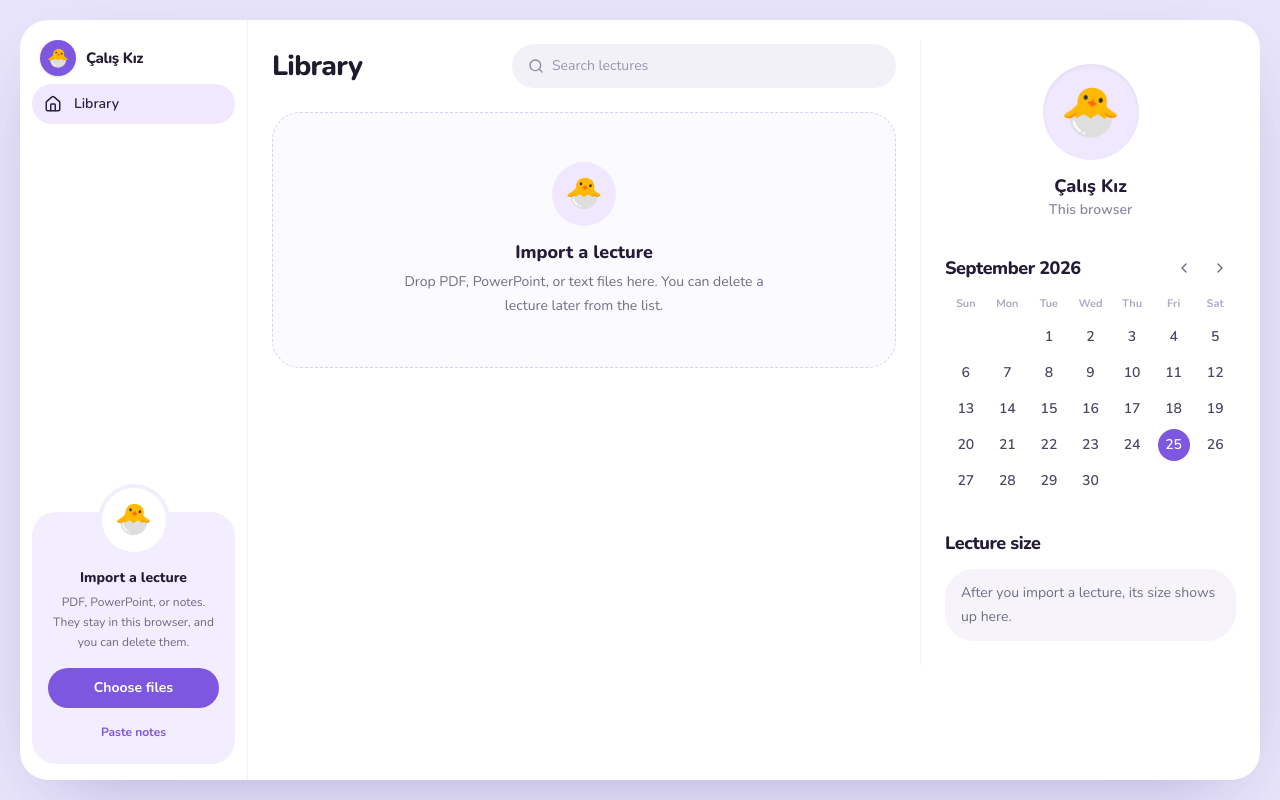
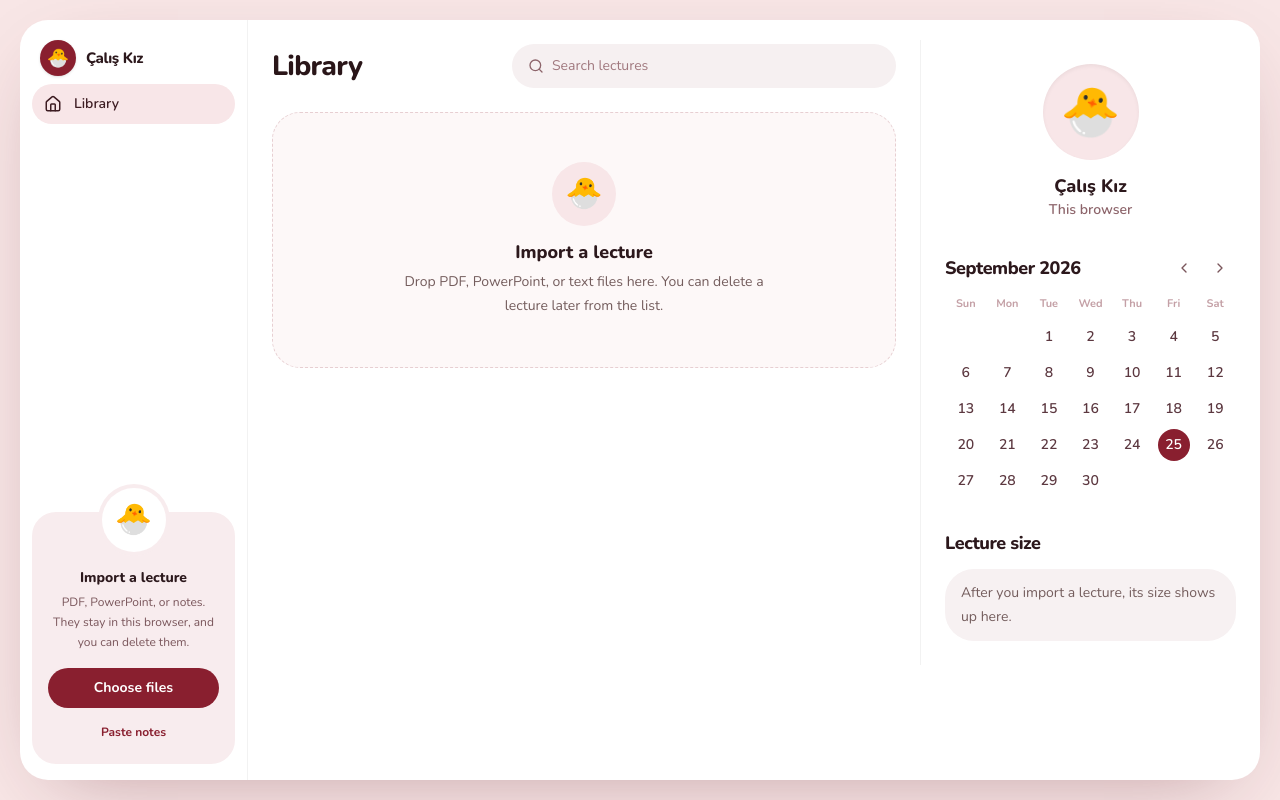
Before and after one commit to themultiversedesignstudio/preround, a Next.js app: page / in a window 1280 px wide. Built offline with nearby package versions, Linux system fonts and the light colour scheme.

Commit message:
Shift the dashboard palette from lavender to maroon.
Page background, buttons, active navigation, and lecture cards now use a wine and blush palette.

Co-authored-by: themultiversedesignstudio <themultiversedesignstudio@users.noreply.github.com>

```diff
--- a/src/app/globals.css
+++ b/src/app/globals.css
@@ -49,38 +49,38 @@
 }
 
 :root {
-  --background: oklch(0.93 0.03 293);
-  --foreground: oklch(0.28 0.04 285);
+  --background: oklch(0.94 0.02 18);
+  --foreground: oklch(0.28 0.04 18);
   --card: oklch(1 0 0);
-  --card-foreground: oklch(0.28 0.04 285);
+  --card-foreground: oklch(0.28 0.04 18);
   --popover: oklch(1 0 0);
-  --popover-foreground: oklch(0.28 0.04 285);
-  --primary: oklch(0.57 0.2 292);
-  --primary-foreground: oklch(0.99 0.005 290);
-  --secondary: oklch(0.95 0.03 293);
-  --secondary-foreground: oklch(0.32 0.05 285);
-  --muted: oklch(0.96 0.015 293);
-  --muted-foreground: oklch(0.55 0.03 285);
-  --accent: oklch(0.94 0.04 295);
-  --accent-foreground: oklch(0.3 0.06 285);
+  --popover-foreground: oklch(0.28 0.04 18);
+  --primary: oklch(0.42 0.14 18);
+  --primary-foreground: oklch(0.98 0.01 18);
+  --secondary: oklch(0.95 0.02 18);
+  --secondary-foreground: oklch(0.32 0.05 18);
+  --muted: oklch(0.96 0.012 18);
+  --muted-foreground: oklch(0.5 0.03 18);
+  --accent: oklch(0.94 0.03 18);
+  --accent-foreground: oklch(0.32 0.06 18);
   --destructive: oklch(0.577 0.245 27.325);
-  --border: oklch(0.91 0.02 293);
-  --input: oklch(0.91 0.02 293);
-  --ring: oklch(0.57 0.2 292);
-  --chart-1: oklch(0.57 0.2 292);
-  --chart-2: oklch(0.72 0.12 70);
-  --chart-3: oklch(0.7 0.1 250);
-  --chart-4: oklch(0.75 0.12 330);
-  --chart-5: oklch(0.62 0.14 200);
+  --border: oklch(0.9 0.02 18);
+  --input: oklch(0.9 0.02 18);
+  --ring: oklch(0.42 0.14 18);
+  --chart-1: oklch(0.42 0.14 18);
+  --chart-2: oklch(0.7 0.1 35);
+  --chart-3: oklch(0.62 0.1 15);
+  --chart-4: oklch(0.75 0.08 50);
+  --chart-5: oklch(0.55 0.1 10);
   --radius: 1rem;
   --sidebar: oklch(1 0 0);
-  --sidebar-foreground: oklch(0.28 0.04 285);
-  --sidebar-primary: oklch(0.57 0.2 292);
-  --sidebar-primary-foreground: oklch(0.99 0.005 290);
-  --sidebar-accent: oklch(0.94 0.04 295);
-  --sidebar-accent-foreground: oklch(0.3 0.06 285);
-  --sidebar-border: oklch(0.91 0.02 293);
-  --sidebar-ring: oklch(0.57 0.2 292);
+  --sidebar-foreground: oklch(0.28 0.04 18);
+  --sidebar-primary: oklch(0.42 0.14 18);
+  --sidebar-primary-foreground: oklch(0.98 0.01 18);
+  --sidebar-accent: oklch(0.94 0.03 18);
+  --sidebar-accent-foreground: oklch(0.32 0.06 18);
+  --sidebar-border: oklch(0.9 0.02 18);
+  --sidebar-ring: oklch(0.42 0.14 18);
 }
 
 .dark {
--- a/src/components/app-shell.tsx
+++ b/src/components/app-shell.tsx
@@ -59,20 +59,20 @@ export function AppShell({
         onFiles([...event.dataTransfer.files])
       }}
     >
-      <div className="relative mx-auto flex min-h-[calc(100dvh-1rem)] max-w-[1440px] flex-col overflow-hidden rounded-[28px] bg-white shadow-[0_24px_80px_-36px_rgba(76,53,140,0.45)] md:min-h-[calc(100dvh-2.5rem)] md:flex-row">
+      <div className="relative mx-auto flex min-h-[calc(100dvh-1rem)] max-w-[1440px] flex-col overflow-hidden rounded-[28px] bg-white shadow-[0_24px_80px_-36px_rgba(92,28,40,0.42)] md:min-h-[calc(100dvh-2.5rem)] md:flex-row">
         <aside className="flex w-full shrink-0 flex-col md:w-[228px] md:border-r md:border-black/5">
           <div className="flex items-center justify-between px-4 pt-4 pb-2 md:px-5 md:pt-5">
             <Link href="/" className="flex items-center gap-2.5">
               <span className="grid size-9 place-items-center rounded-xl bg-primary text-lg shadow-sm">
                 <span aria-hidden="true">🐣</span>
               </span>
-              <span className="text-[15px] font-extrabold tracking-tight text-[#241c36]">
+              <span className="text-[15px] font-extrabold tracking-tight text-[#2c181c]">
                 Çalış Kız
               </span>
             </Link>
             <button
               type="button"
-              className="grid size-9 place-items-center rounded-xl text-[#6d6780] hover:bg-[#f4f0ff] md:hidden"
+              className="grid size-9 place-items-center rounded-xl text-[#7a565b] hover:bg-[#f8eeef] md:hidden"
               aria-expanded={menuOpen}
               aria-label={menuOpen ? "Close menu" : "Open menu"}
               onClick={() => setMenuOpen((open) => !open)}
@@ -89,8 +89,8 @@ export function AppShell({
             {nav.map((item) => {
               const Icon = item.icon
               const className = cn(
-                "flex items-center gap-3 rounded-2xl px-3 py-2.5 text-left text-sm font-semibold text-[#6d6780] transition-colors hover:bg-[#f6f2ff]",
-                item.active && "bg-[#efe8ff] text-[#2a2340]"
+                "flex items-center gap-3 rounded-2xl px-3 py-2.5 text-left text-sm font-semibold text-[#7a565b] transition-colors hover:bg-[#f8eeef]",
+                item.active && "bg-[#f8e6e8] text-[#3d1c22]"
               )
               const inner = (
                 <>
@@ -145,17 +145,17 @@ export function AppShell({
         <div className="flex min-w-0 flex-1 flex-col xl:flex-row">
           <div className="min-w-0 flex-1 px-4 py-5 sm:px-6 sm:py-6">
             <header className="mb-6 flex flex-col gap-4 lg:flex-row lg:items-center lg:justify-between">
-              <h1 className="text-[28px] leading-tight font-extrabold tracking-tight break-words text-[#1e1b2e]">
+              <h1 className="text-[28px] leading-tight font-extrabold tracking-tight break-words text-[#2a1619]">
                 {title}
               </h1>
               {onSearch ? (
-                <label className="flex h-11 w-full items-center gap-2 rounded-full bg-[#f3f1f8] px-4 text-sm text-[#8d87a0] lg:max-w-sm">
+                <label className="flex h-11 w-full items-center gap-2 rounded-full bg-[#f6f0f1] px-4 text-sm text-[#8d656b] lg:max-w-sm">
                   <Search className="size-4 shrink-0" />
                   <input
                     value={search ?? ""}
                     onChange={(event) => onSearch(event.target.value)}
                     placeholder={searchPlaceholder}
-                    className="w-full bg-transparent text-foreground outline-none placeholder:text-[#9a94ab]"
+                    className="w-full bg-transparent text-foreground outline-none placeholder:text-[#a0787e]"
                   />
                 </label>
               ) : null}
--- a/src/components/library-view.tsx
+++ b/src/components/library-view.tsx
@@ -34,8 +34,8 @@ import { cn } from "cn"
 
 const PASTELS = [
   { bg: "bg-[#FFE3BF]", ink: "text-[#8A5A16]", bubble: "bg-white/75" },
-  { bg: "bg-[#E4D7FF]", ink: "text-[#5436A8]", bubble: "bg-white/75" },
-  { bg: "bg-[#D5E6FF]", ink: "text-[#24508F]", bubble: "bg-white/75" },
+  { bg: "bg-[#F3C6CB]", ink: "text-[#7A2434]", bubble: "bg-white/75" },
+  { bg: "bg-[#F0D0C8]", ink: "text-[#7A3A32]", bubble: "bg-white/75" },
 ]
 
 function formatWhen(iso: string) {
@@ -198,17 +198,17 @@ export function LibraryView() {
           <button
             type="button"
             onClick={() => inputRef.current?.click()}
-            className="flex min-h-64 w-full flex-col items-center justify-center gap-3 rounded-[28px] border border-dashed border-[#d9d0ee] bg-[#fbfaff] px-6 py-12 text-center"
+            className="flex min-h-64 w-full flex-col items-center justify-center gap-3 rounded-[28px] border border-dashed border-[#e7cfd2] bg-[#fdf8f8] px-6 py-12 text-center"
           >
             {busy ? (
               <LoaderCircle className="size-8 animate-spin text-primary" />
             ) : (
-              <span className="grid size-16 place-items-center rounded-3xl bg-[#efe8ff] text-3xl">
+              <span className="grid size-16 place-items-center rounded-3xl bg-[#f8e6e8] text-3xl">
                 🐣
               </span>
             )}
             <div className="space-y-1">
-              <p className="text-lg font-extrabold text-[#241c36]">
+              <p className="text-lg font-extrabold text-[#2c181c]">
                 {query.trim() ? "No lectures match that search" : "Import a lecture"}
               </p>
               <p className="mx-auto max-w-sm text-sm leading-6 text-muted-foreground">
@@ -222,7 +222,7 @@ export function LibraryView() {
           <>
             <section className="space-y-4">
               <div className="flex items-center justify-between">
-                <h2 className="text-lg font-extrabold tracking-tight text-[#241c36]">
+                <h2 className="text-lg font-extrabold tracking-tight text-[#2c181c]">
                   New lectures
                 </h2>
                 <button
@@ -244,7 +244,7 @@ export function LibraryView() {
                   return (
                     <article
                       key={doc.id}
-                      className="flex flex-col rounded-[24px] bg-[#fbfaff] p-3 ring-1 ring-black/5"
+                      className="flex flex-col rounded-[24px] bg-[#fdf8f8] p-3 ring-1 ring-black/5"
                     >
                       <div
                         className={cn(
@@ -266,17 +266,17 @@ export function LibraryView() {
                       </div>
                       <div className="flex items-end justify-between gap-3 px-1 pt-3 pb-1">
                         <div className="min-w-0">
-                          <h3 className="truncate text-base font-extrabold text-[#241c36]">
+                          <h3 className="truncate text-base font-extrabold text-[#2c181c]">
                             {doc.name}
                           </h3>
-                          <p className="text-xs font-semibold text-[#8d87a0]">
+                          <p className="text-xs font-semibold text-[#8d656b]">
                             {doc.slides.length} slides
                           </p>
                         </div>
                         <Link
                           href={`/study/${doc.id}`}
                           aria-label={`Study ${doc.name}`}
-                          className="grid size-9 shrink-0 place-items-center rounded-full bg-white text-[#241c36] shadow-sm ring-1 ring-black/5 hover:bg-[#efe8ff]"
+                          className="grid size-9 shrink-0 place-items-center rounded-full bg-white text-[#2c181c] shadow-sm ring-1 ring-black/5 hover:bg-[#f8e6e8]"
                         >
                           <ChevronRight className="size-4" />
                         </Link>
@@ -289,17 +289,17 @@ export function LibraryView() {
 
             <section id="my-lectures" className="mt-8">
               <div className="mb-3 flex items-center justify-between">
-                <h2 className="text-lg font-extrabold tracking-tight text-[#241c36]">
+                <h2 className="text-lg font-extrabold tracking-tight text-[#2c181c]">
                   My lectures
                 </h2>
-                <p className="text-sm font-semibold text-[#8d87a0]">
+                <p className="text-sm font-semibold text-[#8d656b]">
                   {filtered.length} saved
                 </p>
               </div>
               <div className="overflow-x-auto">
                 <table className="w-full min-w-[640px] text-left">
                   <thead>
-                    <tr className="text-xs font-semibold text-[#9a94ab]">
+                    <tr className="text-xs font-semibold text-[#a0787e]">
                       <th className="pb-3 font-semibold">Lecture</th>
                       <th className="pb-3 font-semibold">Added</th>
                       <th className="pb-3 font-semibold">Slides</th>
@@ -326,20 +326,20 @@ export function LibraryView() {
                                 <KindIcon kind={doc.kind} className="size-5" />
                               </span>
                               <div className="min-w-0">
-                                <p className="truncate font-bold text-[#241c36]">{doc.name}</p>
-                                <p className="text-xs text-[#8d87a0]">
+                                <p className="truncate font-bold text-[#2c181c]">{doc.name}</p>
+                                <p className="text-xs text-[#8d656b]">
                                   {doc.slides.length} slides
                                 </p>
                               </div>
                             </div>
                           </td>
-                          <td className="py-3 pr-3 text-sm font-semibold text-[#4c4563]">
+                          <td className="py-3 pr-3 text-sm font-semibold text-[#5c3840]">
                             {formatWhen(doc.createdAt)}
                           </td>
-                          <td className="py-3 pr-3 text-sm font-semibold text-[#4c4563]">
+                          <td className="py-3 pr-3 text-sm font-semibold text-[#5c3840]">
                             {doc.slides.length}
                           </td>
-                          <td className="py-3 pr-3 text-sm font-semibold text-[#4c4563]">
+                          <td className="py-3 pr-3 text-sm font-semibold text-[#5c3840]">
                             {kindLabel(doc.kind)}
                           </td>
                           <td className="py-3">
@@ -421,12 +421,12 @@ function ImportCard({
   onPaste: () => void
 }) {
   return (
-    <div className="relative mt-8 rounded-[24px] bg-[#f3eefe] px-4 pt-14 pb-4">
-      <div className="absolute -top-6 left-1/2 grid size-16 -translate-x-1/2 place-items-center rounded-full bg-white text-3xl shadow-sm ring-4 ring-[#f3eefe]">
+    <div className="relative mt-8 rounded-[24px] bg-[#f8ecee] px-4 pt-14 pb-4">
+      <div className="absolute -top-6 left-1/2 grid size-16 -translate-x-1/2 place-items-center rounded-full bg-white text-3xl shadow-sm ring-4 ring-[#f8ecee]">
         <span aria-hidden="true">🐣</span>
       </div>
-      <p className="text-center text-sm font-extrabold text-[#241c36]">Import a lecture</p>
-      <p className="mt-1 text-center text-xs leading-5 text-[#6d6780]">
+      <p className="text-center text-sm font-extrabold text-[#2c181c]">Import a lecture</p>
+      <p className="mt-1 text-center text-xs leading-5 text-[#7a565b]">
         PDF, PowerPoint, or notes. They stay in this browser, and you can delete them.
       </p>
       <button
@@ -456,21 +456,21 @@ function LibraryAside({ docs }: { docs: StudyDoc[] }) {
   return (
     <div className="space-y-8">
       <div className="flex flex-col items-center text-center">
-        <span className="grid size-24 place-items-center rounded-full bg-[#efe8ff] text-5xl shadow-inner">
+        <span className="grid size-24 place-items-center rounded-full bg-[#f8e6e8] text-5xl shadow-inner">
           <span aria-hidden="true">🐣</span>
         </span>
-        <p className="mt-3 text-lg font-extrabold text-[#241c36]">Çalış Kız</p>
-        <p className="text-sm font-semibold text-[#8d87a0]">This browser</p>
+        <p className="mt-3 text-lg font-extrabold text-[#2c181c]">Çalış Kız</p>
+        <p className="text-sm font-semibold text-[#8d656b]">This browser</p>
       </div>
 
       <MonthCalendar />
 
       <div>
-        <h2 className="mb-3 text-lg font-extrabold tracking-tight text-[#241c36]">
+        <h2 className="mb-3 text-lg font-extrabold tracking-tight text-[#2c181c]">
           Lecture size
         </h2>
         {ranked.length === 0 ? (
-          <p className="rounded-2xl bg-[#f6f4fa] px-4 py-3 text-sm leading-6 text-muted-foreground">
+          <p className="rounded-2xl bg-[#f7f1f2] px-4 py-3 text-sm leading-6 text-muted-foreground">
             After you import a lecture, its size shows up here.
           </p>
         ) : (
@@ -490,7 +490,7 @@ function LibraryAside({ docs }: { docs: StudyDoc[] }) {
                   <span
                     className={cn(
                       "grid size-12 shrink-0 place-items-center rounded-full text-xs font-extrabold",
-                      lead ? "bg-white/20 text-white" : "bg-[#efe8ff] text-primary"
+                      lead ? "bg-white/20 text-white" : "bg-[#f8e6e8] text-primary"
                     )}
                   >
                     {Math.round((doc.slides.length / max) * 100)}%
@@ -499,7 +499,7 @@ function LibraryAside({ docs }: { docs: StudyDoc[] }) {
                     <span
                       className={cn(
                         "block truncate text-sm font-bold",
-                        lead ? "text-white" : "text-[#241c36]"
+                        lead ? "text-white" : "text-[#2c181c]"
                       )}
                     >
                       {doc.name}
@@ -507,14 +507,14 @@ function LibraryAside({ docs }: { docs: StudyDoc[] }) {
                     <span
                       className={cn(
                         "text-xs font-semibold",
-                        lead ? "text-white/80" : "text-[#8d87a0]"
+                        lead ? "text-white/80" : "text-[#8d656b]"
                       )}
                     >
                       {doc.slides.length} slides
                     </span>
                   </span>
                   <ChevronRight
-                    className={cn("size-4 shrink-0", lead ? "text-white" : "text-[#8d87a0]")}
+                    className={cn("size-4 shrink-0", lead ? "text-white" : "text-[#8d656b]")}
                   />
                   <span className="sr-only">{pct}% of the largest lecture</span>
                 </Link>
@@ -548,12 +548,12 @@ function MonthCalendar() {
   return (
     <div>
       <div className="mb-3 flex items-center justify-between">
-        <h2 className="text-lg font-extrabold tracking-tight text-[#241c36]">{label}</h2>
+        <h2 className="text-lg font-extrabold tracking-tight text-[#2c181c]">{label}</h2>
         <div className="flex gap-1">
           <button
             type="button"
             aria-label="Previous month"
-            className="grid size-8 place-items-center rounded-full text-[#6d6780] hover:bg-[#f4f0ff]"
+            className="grid size-8 place-items-center rounded-full text-[#7a565b] hover:bg-[#f8eeef]"
             onClick={() => setCursor(new Date(year, month - 1, 1))}
           >
             <ChevronLeft className="size-4" />
@@ -561,19 +561,19 @@ function MonthCalendar() {
           <button
             type="button"
             aria-label="Next month"
-            className="grid size-8 place-items-center rounded-full text-[#6d6780] hover:bg-[#f4f0ff]"
+            className="grid size-8 place-items-center rounded-full text-[#7a565b] hover:bg-[#f8eeef]"
             onClick={() => setCursor(new Date(year, month + 1, 1))}
           >
             <ChevronRight className="size-4" />
           </button>
         </div>
       </div>
-      <div className="grid grid-cols-7 gap-y-1 text-center text-[11px] font-bold text-[#b0a9c2]">
+      <div className="grid grid-cols-7 gap-y-1 text-center text-[11px] font-bold text-[#c4a0a6]">
         {["Sun", "Mon", "Tue", "Wed", "Thu", "Fri", "Sat"].map((day) => (
           <span key={day}>{day}</span>
         ))}
       </div>
-      <div className="mt-2 grid grid-cols-7 gap-y-1 text-center text-sm font-semibold text-[#4c4563]">
+      <div className="mt-2 grid grid-cols-7 gap-y-1 text-center text-sm font-semibold text-[#5c3840]">
         {cells.map((day, index) => {
           const isToday =
             day === today.getDate() &&
```
Also changed, not shown: src/components/lecture-assistant.tsx (+6 -6 lines), src/components/study-workspace.tsx (+17 -17 lines).
